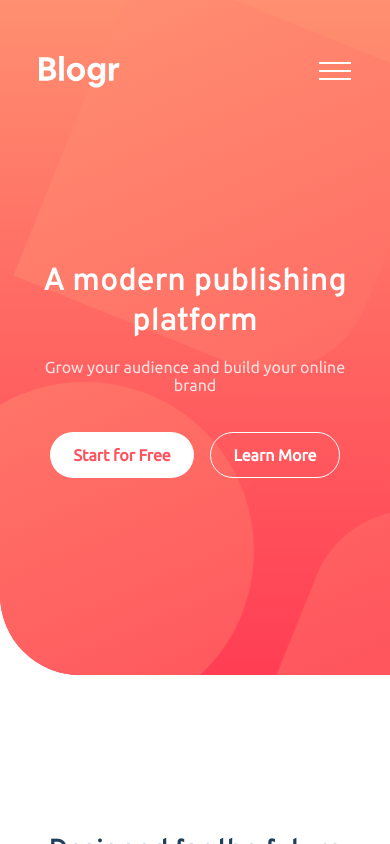
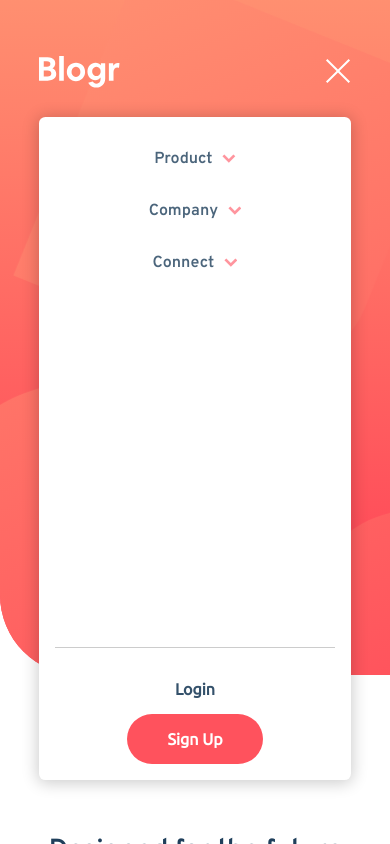
Before and after one commit to sohail-webdev/blogr-landing-page, a React (Vite) app: page / in a window 390 px wide. Both pictures are taken after a click on the button 335 px from the left and 72 px from the top of the page. Shown: the top 844 px of the page. Built offline with nearby package versions, Linux system fonts and the light colour scheme.

Commit message:
feat: code mobile navbar

```diff
--- a/src/App.jsx
+++ b/src/App.jsx
@@ -5,9 +5,15 @@ import Editor from "./components/Editor";
 import Speed from "./components/Speed";
 import Free from "./components/Free";
 import Footer from "./components/Footer";
+import MobileNavbar from "./components/MobileNavbar";
 
 function App() {
   const [visibleDropdownId, setVisibleDropdownId] = useState(null);
+  const [isMobileNavbarVisible, setIsMobileNavbarVisible] = useState(false);
+
+  const toggle_mobile_navbar_visibility = useCallback(() => {
+    setIsMobileNavbarVisible(is_visible => !is_visible);
+  }, []);
 
   const toggle_visible_dropdown_id = useCallback(
     event => {
@@ -32,13 +38,23 @@ function App() {
     <>
       <div className="header-hero-wrapper">
         <div className="header-hero-bg-pattern"></div>
-        <Header visibleDropdownId={visibleDropdownId} toggle_visible_dropdown_id={toggle_visible_dropdown_id} />
+        <Header
+          visibleDropdownId={visibleDropdownId}
+          toggle_visible_dropdown_id={toggle_visible_dropdown_id}
+          isMobileNavbarVisible={isMobileNavbarVisible}
+          toggle_mobile_navbar_visibility={toggle_mobile_navbar_visibility}
+        />
         <Hero />
       </div>
       <Editor />
       <Speed />
       <Free />
       <Footer />
+      <MobileNavbar
+        toggle_visible_dropdown_id={toggle_visible_dropdown_id}
+        visibleDropdownId={visibleDropdownId}
+        isMobileNavbarVisible={isMobileNavbarVisible}
+      />
     </>
   );
 }
--- a/src/components/Header.jsx
+++ b/src/components/Header.jsx
@@ -1,4 +1,5 @@
 import navbar_icon from "../assets/images/icon-navbar.svg";
+import close_icon from "../assets/images/icon-close.svg";
 
 const dropdowns = [
   { id: 1, title: "Product", options: ["Overview", "Pricing", "Marketplace", "Features", "Integrations"] },
@@ -6,7 +7,7 @@ const dropdowns = [
   { id: 3, title: "Connect", options: ["Contact", "Newsletter", "LinkedIn"] },
 ];
 
-export default function Header({ visibleDropdownId, toggle_visible_dropdown_id }) {
+export default function Header({ visibleDropdownId, toggle_visible_dropdown_id, isMobileNavbarVisible, toggle_mobile_navbar_visibility }) {
   return (
     <header className="header">
       <div className="header-logo-dropdowns-wrapper">
@@ -46,8 +47,8 @@ export default function Header({ visibleDropdownId, toggle_visible_dropdown_id }
         <button className="button header-login-button">Login</button>
         <button className="button header-signup-button">Sign Up</button>
       </div>
-      <button className="button toggle-navbar-button">
-        <img src={navbar_icon} alt="" />
+      <button className="button toggle-navbar-button" onClick={toggle_mobile_navbar_visibility}>
+        <img src={isMobileNavbarVisible ? close_icon : navbar_icon} alt="" />
       </button>
     </header>
   );
--- /dev/null
+++ b/src/components/MobileNavbar.jsx
@@ -0,0 +1,45 @@
+const dropdowns = [
+  { id: 1, title: "Product", options: ["Overview", "Pricing", "Marketplace", "Features", "Integrations"] },
+  { id: 2, title: "Company", options: ["About", "Team", "Blog", "Careers"] },
+  { id: 3, title: "Connect", options: ["Contact", "Newsletter", "LinkedIn"] },
+];
+
+const MobileNavbar = ({ toggle_visible_dropdown_id, visibleDropdownId, isMobileNavbarVisible }) => {
+  return (
+    <div className={`mobile-navbar-container${isMobileNavbarVisible ? " visible" : ""}`}>
+      <div className="mobile-navbar">
+        <div className="header-nav-dropdowns-container">
+          {dropdowns.map(dropdown => (
+            <li
+              className={`header-dropdown${visibleDropdownId && dropdown.id === visibleDropdownId ? " visible" : ""}`}
+              key={dropdown.title}
+              onClick={toggle_visible_dropdown_id}
+              data-id={dropdown.id}
+            >
+              <a className="header-dropdown-title">
+                {dropdown.title}
+                <svg xmlns="http://www.w3.org/2000/svg" viewBox="0 0 10 7" className="header-dropdown-arrow-icon">
+                  <path fill="none" stroke="#FF7B86" strokeWidth="2" d="M1 1l4 4 4-4" />
+                </svg>
+              </a>
+              <ul className="header-dropdown-options-container">
+                {dropdown.options.map(option => (
+                  <li className="header-dropdown-option" key={option}>
+                    <a>{option}</a>
+                  </li>
+                ))}
+              </ul>
+            </li>
+          ))}
+        </div>
+        <div className="horizontal-separator"></div>
+        <div className="header-buttons">
+          <button className="button header-login-button">Login</button>
+          <button className="button header-signup-button">Sign Up</button>
+        </div>
+      </div>
+    </div>
+  );
+};
+
+export default MobileNavbar;
--- a/src/index.css
+++ b/src/index.css
@@ -175,6 +175,7 @@ li,
 .header-buttons > * {
   padding: 1rem 2.5rem;
   border-radius: 10rem;
+  font-weight: bold;
 }
 .header-login-button {
   opacity: 0.9;
@@ -401,6 +402,9 @@ li,
 .hero-buttons-container > .hero-secondary-button {
   transition: color 0.25s ease, background-color 0.25s ease;
 }
+.mobile-navbar {
+  transition: opacity 0.25s ease, transform 0.25s ease;
+}
 
 /* Hover */
 @media (pointer: fine) {
@@ -467,8 +471,8 @@ li,
   .toggle-navbar-button {
     display: block;
   }
-  .header-nav-dropdowns-container,
-  .header-buttons {
+  .header .header-nav-dropdowns-container,
+  .header .header-buttons {
     display: none;
   }
   .logo {
@@ -548,4 +552,96 @@ li,
   .footer-nav-links-options-container > p {
     font-size: 1rem;
   }
+  #root:has(.mobile-navbar-container.visible) {
+    overflow: hidden;
+  }
+  .mobile-navbar-container.visible .mobile-navbar {
+    transform: translateY(0%);
+    opacity: 1;
+    pointer-events: all;
+  }
 }
+/* Mobile Navbar */
+.mobile-navbar-container {
+  position: fixed;
+  top: 0;
+  left: 0;
+  height: 100%;
+  width: 100%;
+  color: var(--color-primary-blue-900);
+  display: flex;
+  justify-content: center;
+  align-items: flex-end;
+  padding-bottom: 4rem;
+  pointer-events: none;
+}
+.mobile-navbar {
+  height: 85%;
+  width: 80%;
+  background-color: var(--color-neutral-white);
+  box-shadow: 0 0.1rem 1rem 0.1rem rgba(0, 0, 0, 0.2);
+  border-radius: 0.4rem;
+  padding: 1rem;
+  display: flex;
+  flex-direction: column;
+  justify-content: space-between;
+  align-items: center;
+  opacity: 0;
+  pointer-events: none;
+  transform: translateY(-10%);
+}
+.mobile-navbar .header-nav-dropdowns-container {
+  width: 100%;
+  flex: 1;
+  display: flex;
+  flex-direction: column;
+  justify-content: flex-start;
+}
+.mobile-navbar .header-dropdown {
+  padding-right: unset;
+  flex-direction: column;
+  justify-content: center;
+  padding: 1rem 0;
+  width: 100%;
+  font-family: var(--font-family-overpass-600);
+  opacity: 1;
+}
+.mobile-navbar .header-dropdown > a {
+  font-size: 1rem;
+}
+.mobile-navbar .header-dropdown.visible {
+  opacity: 0.8;
+}
+.mobile-navbar .header-dropdown-arrow-icon,
+.mobile-navbar .header-dropdown > .header-dropdown-options-container {
+  position: relative;
+}
+.mobile-navbar .header-dropdown > .header-dropdown-options-container {
+  transform: unset;
+  background-color: rgba(0, 0, 0, 0.1);
+  width: 90%;
+  display: none;
+  font-size: 0.9rem;
+}
+.mobile-navbar .header-dropdown.visible > .header-dropdown-options-container {
+  display: flex;
+}
+.mobile-navbar .header-buttons {
+  flex-direction: column;
+  align-items: center;
+  width: 90%;
+  gap: unset;
+}
+.mobile-navbar .header-buttons > * {
+  width: fit-content;
+}
+.mobile-navbar .header-signup-button {
+  background-color: var(--color-primary-red-500);
+  color: var(--color-neutral-white);
+}
+.horizontal-separator {
+  height: 0.05rem;
+  width: 100%;
+  background-color: rgba(0, 0, 0, 0.2);
+  margin-bottom: 1rem;
+}
```
Also changed, not shown: src/assets/images/icon-close.svg (added).
